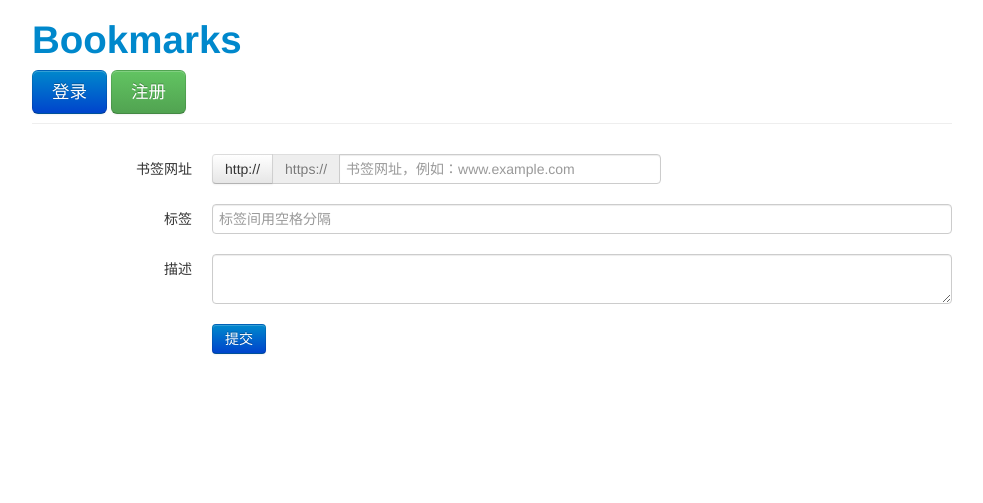
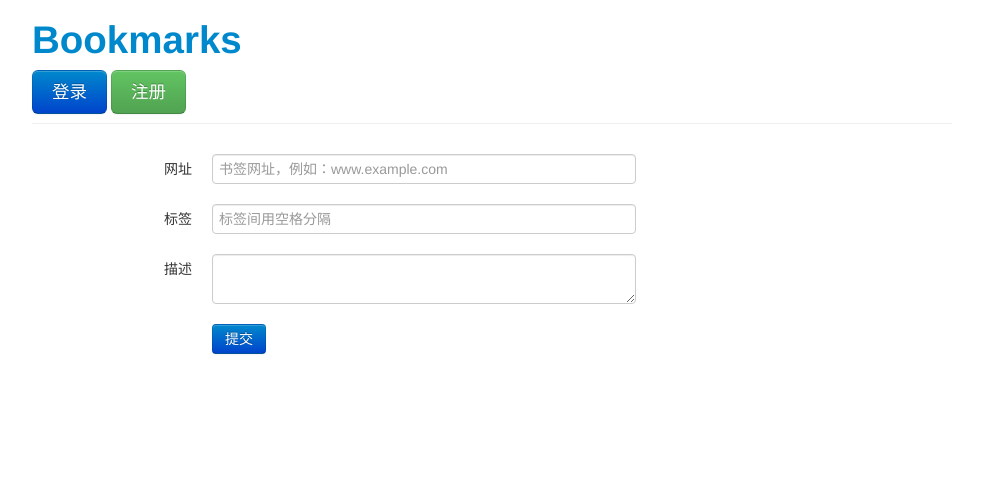
Before and after one commit to wikty/bookmark, a Flask app: template templates/bookmark_add.html in a window 1280 px wide. Shown: the top 503 px of the page, without its empty margins (148-1131 px from the left). Run offline with Flask 2, Linux system fonts and the light colour scheme; the template is opened without the code that fills it, so the values that code supplies are empty.

Commit message:
remove url input prepend add-on

```diff
--- a/templates/includes/bookmark_form.html
+++ b/templates/includes/bookmark_form.html
@@ -1,14 +1,11 @@
     <div class="control-group">
-        <label class="control-label" for="bookmarkURLInput">书签网址</label>
+        <label class="control-label" for="bookmarkURLInput">网址</label>
         <div class="controls">
-            <div class="input-prepend">
-                <span id="bookmarkURLPrefix">
-                    <button class="btn" type="button">http://</button>
-                    <button class="btn disabled" type="button" disabled="disabled">https://</button>
-                </span>
-                <input type="text" id="bookmarkURLInput" class="input-block-level" name="url" placeholder="书签网址，例如：www.example.com"
-                {% if form['url'] %}value="{{ form['url'] }}"{% elif bookmark.url %}value="{{ bookmark.url }}"{% endif %}/>
-            </div>
+            <!--<div class="input-prepend span7">-->
+                <input type="text" id="bookmarkURLInput" class="span7" name="url" placeholder="书签网址，例如：www.example.com"
+                {% if form['url'] %}value="{{ form['url'] }}"{% elif bookmark.url %}value="{{ bookmark.url }}"{% endif %}
+                data-protocol="http://" />
+            <!--</div>-->
             {% if bookmark %}
             <input type="hidden" name="id" value="{{ bookmark.id }}" />
             {% endif %}
@@ -21,7 +18,7 @@
     <div class="control-group">
         <label class="control-label" for="bookmarktags">标签</label>
         <div class="controls">
-            <input type="text" id="bookmarktags" class="input-block-level" name="tags" placeholder="标签间用空格分隔"
+            <input type="text" id="bookmarktags" class="span7" name="tags" placeholder="标签间用空格分隔"
             {% if form['tags'] %}value="{{ form['tags'] }}"{% elif bookmark.tags %}value="{{ bookmark.tags }}"{% endif %}/>
             {% if error['tags'] %}
             <span class="help-inline text-error">{{ error['tags'] }}</span>
@@ -32,7 +29,7 @@
     <div class="control-group">
         <label class="control-label" for="bookmarktitle">描述</label>
         <div class="controls">
-            <textarea type="text" id="bookmarktitle" class="input-block-level"
+            <textarea type="text" id="bookmarktitle" class="span7"
              name="title">{% if form['title'] %}{{ form['title'] }}{% elif bookmark.title %}{{ bookmark.title }}{% endif %}</textarea>
             {% if error['title'] %}
             <span class="help-inline text-error">{{ error['title'] }}</span>
```
